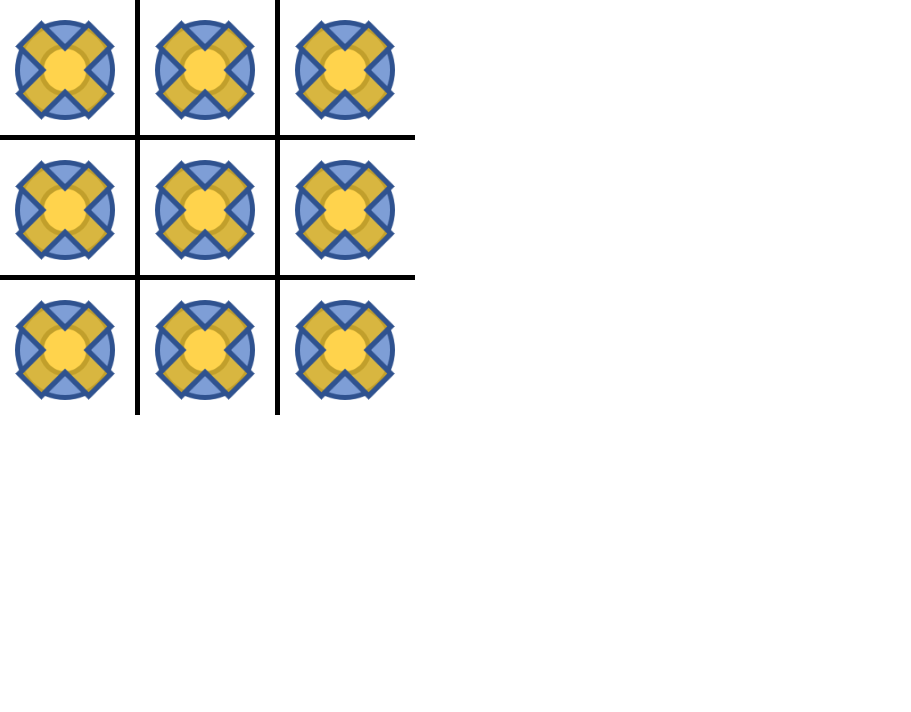
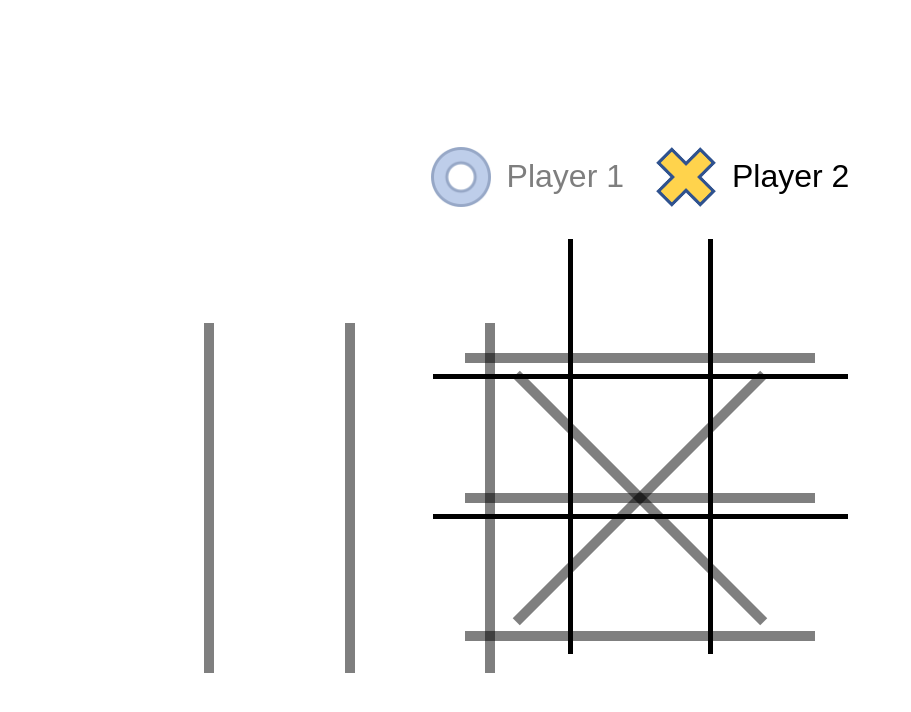
Before and after one commit to FabianFle/TicTacToe, a plain HTML site: page index.html in a window 1280 px wide. Shown: the whole page, without its empty margins (0-911 px from the left). Drawn offline with Linux system fonts and the light colour scheme; a web font is replaced by a local one.

Commit message:
player added, line added, function added

```diff
--- a/index.html
+++ b/index.html
@@ -15,21 +15,59 @@
 
 <body>
 
+    <div class="playerDiv">
+        <div class="playerInactive" id="player1">
+            <img src="img/circle.png"> Player 1
+        </div>
+
+        <div>
+            <img src="img/cross.png" id="player2"> Player 2
+        </div>
+    </div>
+
+<div class="horizontalLine" style="top: 353px;"></div>
+<div class="horizontalLine" style="top: 493px;"></div>
+<div class="horizontalLine" style="top: 631px;"></div>
+
+<div class="horizontalLine makeVertical" style="top: 493px; left: 175px;"></div>
+<div class="horizontalLine makeVertical" style="top: 493px; left: 34px;"></div>
+<div class="horizontalLine makeVertical" style="top: 493px; left: 315px;"></div>
+
+<div class="horizontalLine" style="top: 493px; transform: rotate(45deg);"></div>
+<div class="horizontalLine" style="top: 493px; transform: rotate(-45deg);"></div>
     <table>
         <tr>
-            <td><img class="ticImg" src="img/circle.png"><img class="ticImg" src="img/cross.png"></td>
-            <td><img class="ticImg" src="img/circle.png"><img class="ticImg" src="img/cross.png"></td>
-            <td><img class="ticImg" src="img/circle.png"><img class="ticImg" src="img/cross.png"></td>
+            <td onclick="fillShape(0)">
+                <img id="circle-0" class="ticImg d-none" src="img/circle.png">
+                <img id="cross-0" class="ticImg d-none" src="img/cross.png"></td>
+            <td onclick="fillShape(1)">
+                <img id="circle-1" class="ticImg d-none" src="img/circle.png">
+                <img id="cross-1" class="ticImg d-none" src="img/cross.png"></td>
+            <td onclick="fillShape(2)">
+                <img id="circle-2" class="ticImg d-none" src="img/circle.png">
+                <img id="cross-2" class="ticImg d-none" src="img/cross.png"></td>
         </tr>
         <tr>
-            <td><img class="ticImg" src="img/circle.png"><img class="ticImg" src="img/cross.png"></td>
-            <td><img class="ticImg" src="img/circle.png"><img class="ticImg" src="img/cross.png"></td>
-            <td><img class="ticImg" src="img/circle.png"><img class="ticImg" src="img/cross.png"></td>
+            <td onclick="fillShape(3)">
+                <img id="circle-3" class="ticImg d-none" src="img/circle.png">
+                <img id="cross-3" class="ticImg d-none" src="img/cross.png"></td>
+            <td onclick="fillShape(4)">
+                <img id="circle-4" class="ticImg d-none" src="img/circle.png">
+                <img id="cross-4" class="ticImg d-none" src="img/cross.png"></td>
+            <td onclick="fillShape(5)">
+                <img id="circle-5" class="ticImg d-none" src="img/circle.png">
+                <img id="cross-5" class="ticImg d-none" src="img/cross.png"></td>
         </tr>
         <tr>
-            <td><img class="ticImg" src="img/circle.png"><img class="ticImg" src="img/cross.png"></td>
-            <td><img class="ticImg" src="img/circle.png"><img class="ticImg" src="img/cross.png"></td>
-            <td><img class="ticImg" src="img/circle.png"><img class="ticImg" src="img/cross.png"></td>
+            <td onclick="fillShape(6)">
+                <img id="circle-6" class="ticImg d-none" src="img/circle.png">
+                <img id="cross-6" class="ticImg d-none" src="img/cross.png"></td>
+            <td onclick="fillShape(7)">
+                <img id="circle-7" class="ticImg d-none" src="img/circle.png">
+                <img id="cross-7" class="ticImg d-none" src="img/cross.png"></td>
+            <td onclick="fillShape(8)">
+                <img id="circle-8" class="ticImg d-none" src="img/circle.png">
+                <img id="cross-8" class="ticImg d-none" src="img/cross.png"></td>
         </tr>
     </table>
 
--- a/script.js
+++ b/script.js
@@ -0,0 +1,60 @@
+let fields = [];
+
+let currentShape = 'cross'
+
+function fillShape(id) {
+    if (!fields[id]) {
+        if (currentShape == 'cross') {
+            currentShape = 'circle';
+            document.getElementById('player1').classList.remove('playerInactive');
+            document.getElementById('player2').classList.add('playerInactive');
+        } else {
+            currentShape = 'cross';
+            document.getElementById('player1').classList.add('playerInactive');
+            document.getElementById('player2').classList.remove('playerInactive');
+        }
+        fields[id] = currentShape;
+        console.log(fields);
+        draw();
+    }
+}
+
+function draw() {
+    for (let i = 0; i < fields.length; i++) {
+        if (fields[i] == 'circle') {
+            document.getElementById('circle-' + i).classList.remove('d-none');
+        }
+
+        if (fields[i] == 'cross') {
+            document.getElementById('cross-' + i).classList.remove('d-none');
+        }
+    }
+    checkForWin();
+}
+
+function checkForWin() {
+    let winner;
+
+    if (fields[0] == fields[1] && fields[1] == fields[2] && fields[0]) {
+        winner = fields[0];
+    }
+
+    if (fields[3] == fields[4] && fields[4] == fields[5] && fields[3]) {
+        winner = fields[3];
+    }
+
+    if (fields[6] == fields[7] && fields[7] == fields[8] && fields[6]) {
+        winner = fields[6];
+    }
+
+    if (fields[0] == fields[4] && fields[4] == fields[8] && fields[0]) {
+        winner = fields[0];
+    }
+
+    if (fields[2] == fields[4] && fields[4] == fields[6] && fields[2]) {
+        winner = fields[2];
+    }
+    if (!!winner) {
+        console.log('Gewonnen', winner);
+    }
+}
--- a/style.css
+++ b/style.css
@@ -4,7 +4,35 @@ html {
 
 body {
     margin: 0;
+    height: 100vh;
     font-family: 'Rubik', sans-serif;
+    display: flex;
+    justify-content: center;
+    align-items: center;
+    flex-direction: column;
+}
+
+.playerDiv {
+    display: flex;
+    font-size: 32px;
+    margin-bottom: 32px;
+}
+
+.playerInactive {
+    opacity: 0.5;
+}
+
+.playerDiv img {
+    height: 60px;
+    width: 60px;
+    margin-right: 16px;
+}
+
+.playerDiv div {
+    display: flex;
+    align-items: center;
+    margin-right: 16px;
+    margin-left: 16px;
 }
 
 table {
@@ -20,6 +48,12 @@ td {
     width: 133px;
     height: 133px;
     border: 5px solid black;
+    cursor: pointer;
+    transition: background-color 225ms;
+}
+
+td:hover {
+    background-color: rgba(173, 216, 230, 0.432);
 }
 
 tr:first-child td {
@@ -47,3 +81,18 @@ tr td:last-child {
     width: 100px;
     height: 100px;
 }
+
+.d-none {
+    display: none;
+}
+
+.horizontalLine {
+    position: absolute;
+    height: 10px;
+    width: 350px;
+    background-color: rgba(0, 0, 0, 0.5);
+}
+
+.makeVertical {
+    transform: rotate(90deg);
+}
```
